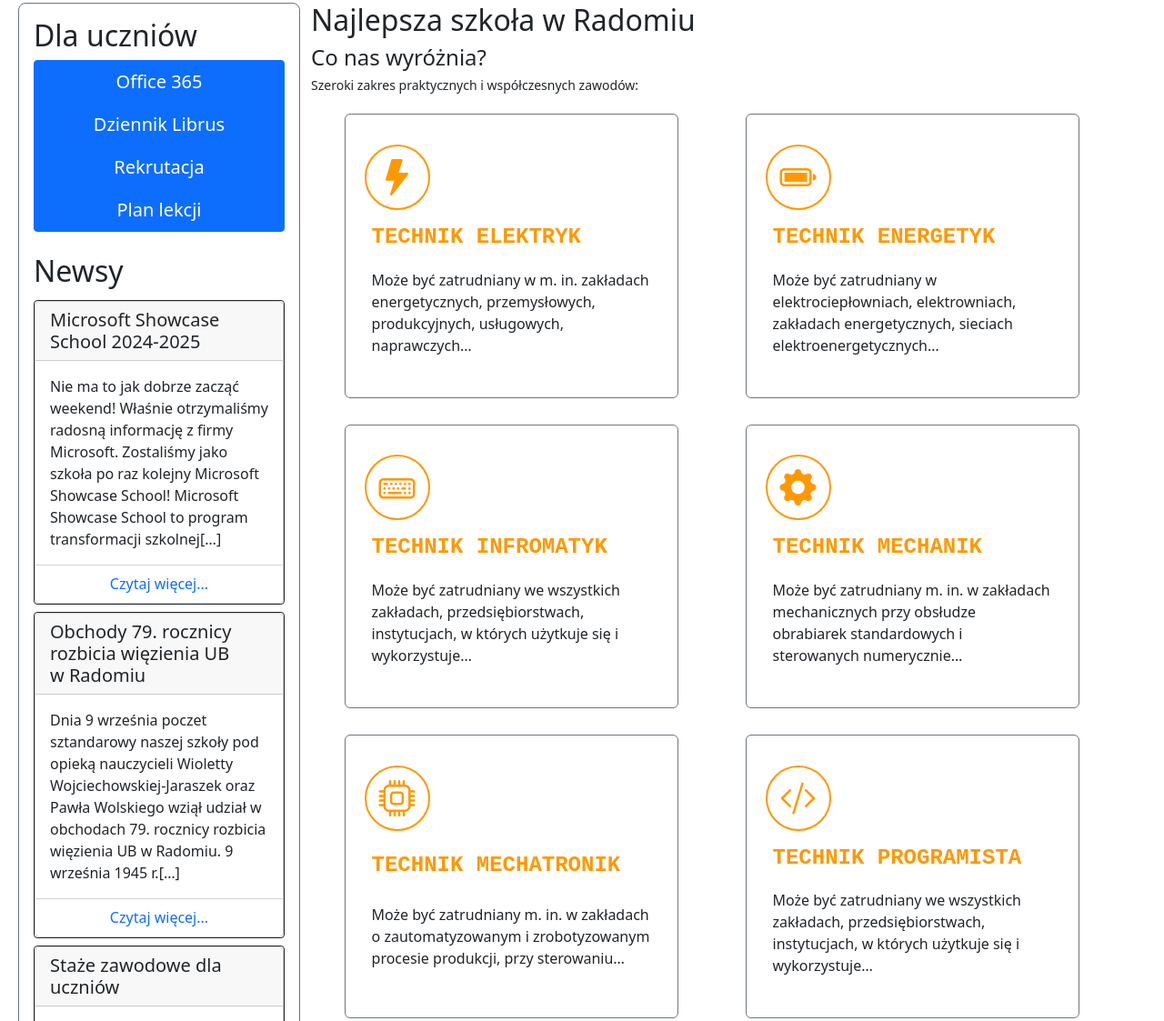
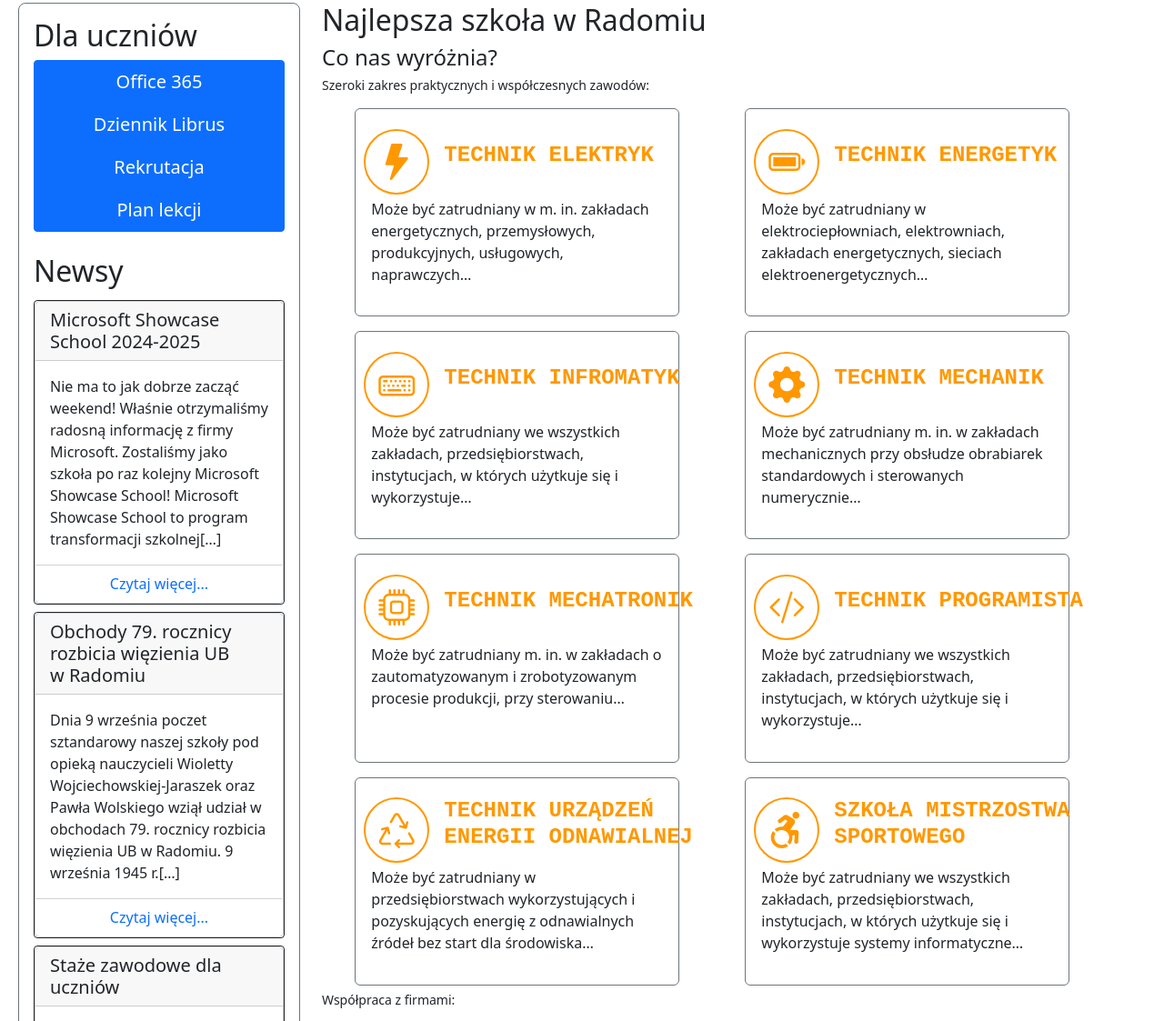
Before and after one commit to bartoszK-zst/bootstrapStronaSzkoly, a plain HTML site: page index.html in a window 1280 px wide. Shown: the part 449-1572 px from the top of the page at 91% size. Drawn offline with nearby package versions, Linux system fonts and the light colour scheme.

Commit message:
Częściowe naprawienie blędu z wyświetlaniem tytułu kart zawodowych

```diff
--- a/index.html
+++ b/index.html
@@ -40,23 +40,31 @@
 			margin: 0.1em;
 		}
 
+		h4{
+			width: auto;
+			overflow-wrap: break-word;
+		}
+
 		.gold-header{
 			color: #FF9800;
 			font-family: monospace;
 			font-weight: bold;
-			margin-top: 0.5em;
-			margin-bottom: 0.5em;
+			align-self: center;
 		}
 
 		.not-a-row{
-			width: auto;
-			margin-bottom: 0.5em;
+			width: fit-content;
+			min-width: 0;
+			margin-bottom: 0.3em;
+			display: flex;
+			justify-content: center;
 		}
 
 		.profession-card{
 			margin: auto;
-			margin-top: 0.9em;
-			margin-bottom: 0.9em;
+			margin-top: 0.5em;
+			margin-bottom: 0.5em;
+			padding: 0.1em;
 			top: 0;
 			-webkit-box-shadow: 0 0 0 0 rgb(255, 255, 255);
 			-moz-box-shadow: 0 0 0 0 rgb(255, 255, 255);
@@ -74,7 +82,7 @@
 	</style>
 </head>
 
-<body>
+<body data-bs-spy="scroll" data-bs-target="#navigation" data-bs-offset="50">
 <!--xxxxxxxxxxxxxxxxxxxxxxxxxxxxxxxxxxxxxxxxxxxxxxxxxxxxxxxxxxxxxxxxxxxxxxxxxxxxxxxxxxxxxxxxxxxxxxxxxx-->
 
 <!--NAGŁÓWEK + NAWIGACJA-->
@@ -85,28 +93,27 @@
 		</div>
 
 		<!--NAWIGACJA-->
-		<nav class="navbar navbar-expand-sm bg-dark navbar-dark">
+		<nav class="navbar navbar-expand-sm bg-dark navbar-dark" id="navigation">
 			<div class="container-fluid">
-				<ul class="navbar-nav">
+					<ul class="navbar-nav justify-content-center">
 						<li class="nav-item">
-						<a class="nav-link active" href="#">Active</a>
+								<a class="nav-link" href="#top-baner-carousel-image-holder">Start</a>
 						</li>
 						<li class="nav-item">
-						<a class="nav-link" href="#">Link</a>
+								<a class="nav-link" href="#profession-card-group-container">Kierunki kształcenia</a>
 						</li>
 						<li class="nav-item">
-						<a class="nav-link" href="#">Link</a>
+								<a class="nav-link" href="#cooperation-with-companies-group">Współpraca z firmami</a>
 						</li>
-					<li class="nav-item">
-						<a class="nav-link disabled" href="#">Disabled</a>
-					</li>
-					<li>
-						<button type="button" class="btn btn-primary" data-bs-toggle="modal" data-bs-target="#logowanieModal">
+				</ul>
+				<ul class="navbar-nav ml-auto justify-content-end">
+					<li class="nav-toggler">
+						<button type="button" class="btn btn-outline-success me-3" data-bs-toggle="modal" data-bs-target="#logowanieModal">
 							Zaloguj się
 						</button>
 					</li>
-					<li>
-						<button type="button" class="btn btn-primary" data-bs-toggle="modal" data-bs-target="#rejestracjaModal">
+					<li class="nav-toggler">
+						<button type="button" class="btn btn-outline-success me-3" data-bs-toggle="modal" data-bs-target="#rejestracjaModal">
 							Zarejestruj się
 						</button>
 					</li>
@@ -233,7 +240,7 @@
   </div>
 
   <!--zdjęcia-->
-  <div class="carousel-inner" style="background:rgba(0, 0, 0, .95) url(szkola1.jpg);background-blend-mode: darken;">
+  <div class="carousel-inner" style="background:rgba(0, 0, 0, .95) url(szkola1.jpg);background-blend-mode: darken;" id="top-baner-carousel-image-holder">
     <div class="carousel-item active">
       <img src="szkola1.jpg" alt="Los Angeles" class="d-block top-baner-carousel-image">
     </div>
@@ -309,111 +316,153 @@
 
 		<!--MAIN-->
 		<div class="col-sm-9">
+			<!-- Karty zawodów -->
+			<div class="container" id="profession-card-group-container">
 			<h2>Najlepsza szkoła w Radomiu</h2>
 			<h4>Co nas wyróżnia?</h4>
 			<h4 class="small">Szeroki zakres praktycznych i współczesnych zawodów:</h4>
 			<div class="row container-fluid">
 
-				<div class="card col-lg-5 profession-card border-secondary" style="padding: 0.8em;">
-					<div class="card-body row">
+				<div class="card col-lg-5 profession-card border-secondary">
+					<div class="card-body">
+						<div class="row flex-nowrap" style="width: 100%;">
 							<i class="col-1- bi bi-lightning-fill gold-circular-border"></i>
 							<div class="not-a-row col-4-">
 								<h4 class="gold-header">TECHNIK ELEKTRYK</h4>
 							</div>
+						</div>
+						<div class="row">
 							<p style="overflow-wrap: anywhere;">
 								Może być zatrudniany w m. in. zakładach energetycznych, przemysłowych, produkcyjnych, usługowych, naprawczych…
 							</p>
 						</div>
 					</div>
+				</div>
 
-				<div class="card col-lg-5 profession-card border-secondary" style="padding: 0.8em;">
-					<div class="card-body row">
+				<div class="card col-lg-5 profession-card border-secondary">
+					<div class="card-body">
+						<div class="row flex-nowrap" style="width: 100%;">
 							<i class="col-1- bi bi-battery-full gold-circular-border"></i>
 							<div class="not-a-row col-4-">
 								<h4 class="gold-header">TECHNIK ENERGETYK</h4>
 							</div>
+						</div>
+						<div class="row">
 							<p>
 								Może być zatrudniany w elektrociepłowniach, elektrowniach, zakładach energetycznych, sieciach elektroenergetycznych…
 							</p>
 						</div>
 					</div>
+				</div>
 
-				<div class="card col-lg-5 profession-card border-secondary" style="padding: 0.8em;">
-					<div class="card-body row">
+				<div class="card col-lg-5 profession-card border-secondary">
+					<div class="card-body">
+						<div class="row flex-nowrap" style="width: 100%;">
 							<i class="col-1- bi bi-keyboard gold-circular-border"></i>
 							<div class="not-a-row col-4-">
 								<h4 class="gold-header">TECHNIK INFROMATYK</h4>
 							</div>
+						</div>
+						<div class="row">
 							<p>
 								Może być zatrudniany we wszystkich zakładach, przedsiębiorstwach, instytucjach, w których użytkuje się i wykorzystuje…
 							</p>
 						</div>
 					</div>
+				</div>
 
-			<div class="card col-lg-5 profession-card border-secondary" style="padding: 0.8em;">
-				<div class="card-body row">
+			<div class="card col-lg-5 profession-card border-secondary">
+				<div class="card-body">
+					<div class="row flex-nowrap" style="width: 100%;">
 						<i class="col-1- bi bi-gear-fill gold-circular-border"></i>
 						<div class="not-a-row col-4-">
 							<h4 class="gold-header">TECHNIK MECHANIK</h4>
 						</div>
+					</div>
+					<div class="row">
 						<p style="overflow-wrap: anywhere;">
 							Może być zatrudniany m. in. w zakładach mechanicznych przy obsłudze obrabiarek standardowych i sterowanych numerycznie…
 						</p>
 					</div>
 				</div>
+			</div>
 
-			<div class="card col-lg-5 profession-card border-secondary" style="padding: 0.8em;">
-				<div class="card-body row">
+			<div class="card col-lg-5 profession-card border-secondary">
+				<div class="card-body">
+					<div class="row flex-nowrap" style="width: 100%;">
 						<i class="col-1- bi bi-cpu gold-circular-border"></i>
 						<div class="not-a-row col-5-">
 							<h4 class="gold-header">TECHNIK MECHATRONIK</h4>
 						</div>
+					</div>
+					<div class="row">
 						<p style="overflow-wrap: anywhere;">
 							Może być zatrudniany m. in. w zakładach o zautomatyzowanym i zrobotyzowanym procesie produkcji, przy sterowaniu…
 						</p>
 					</div>
 				</div>
+			</div>
 
-			<div class="card col-lg-5 profession-card border-secondary" style="padding: 0.8em;">
-				<div class="card-body row">
+			<div class="card col-lg-5 profession-card border-secondary">
+				<div class="card-body">
+					<div class="row flex-nowrap" style="width: 100%;">
 						<i class="col-1- bi bi-code-slash gold-circular-border"></i>
 						<div class="not-a-row col-4-">
 							<h4 class="gold-header">TECHNIK PROGRAMISTA</h4>
 						</div>
+					</div>
+					<div class="row">
 						<p style="overflow-wrap: anywhere;">
 							Może być zatrudniany we wszystkich zakładach, przedsiębiorstwach, instytucjach, w których użytkuje się i wykorzystuje…
 						</p>
 					</div>
 				</div>
+			</div>
 
-			<div class="card col-lg-5 profession-card border-secondary" style="padding: 0.8em;">
-				<div class="card-body row">
+			<div class="card col-lg-5 profession-card border-secondary">
+				<div class="card-body">
+					<div class="row flex-nowrap" style="width: 100%;">
 						<i class="col-1- bi bi-recycle gold-circular-border"></i>
 						<div class="not-a-row col-4-">
 							<h4 class="gold-header">TECHNIK URZĄDZEŃ ENERGII ODNAWIALNEJ</h4>
 						</div>
+					</div>
+					<div class="row">
 						<p style="overflow-wrap: anywhere;">
 							Może być zatrudniany w przedsiębiorstwach wykorzystujących i pozyskujących energię z odnawialnych źródeł bez start dla środowiska…
 						</p>
 					</div>
 				</div>
+			</div>
 
-			<div class="card col-lg-5 profession-card border-secondary" style="padding: 0.8em;">
-				<div class="card-body row">
+			<div class="card col-lg-5 profession-card border-secondary">
+				<div class="card-body">
+					<div class="row flex-nowrap" style="width: 100%;">
 						<i class="col-1- bi bi-person-wheelchair gold-circular-border"></i>
-					<div class="not-a-row col-4-">
+						<div class="not-a-row col-4- profession-card-icon-and-title-holder">
 							<h4 class="gold-header">SZKOŁA MISTRZOSTWA SPORTOWEGO</h4>
 						</div>
+					</div>
+					<div class="row">
 						<p style="overflow-wrap: anywhere;">
 							Może być zatrudniany we wszystkich zakładach, przedsiębiorstwach, instytucjach, w których użytkuje się i wykorzystuje systemy informatyczne…
 						</p>
 					</div>
 				</div>
+			</div>
+
+			</div>
+
+			</div>
+			<!-- Współpraca z firmami -->
+			<div class="container" id="cooperation-with-companies-group">
+				<h4 class="small">Współpraca z firmami:</h4>
+			</div>
 
 
-			<h4 class="small">Współpraca z firmami:</h4>
+		</div>
 
-		</div>
+
 	</div>
 
 
```
Lines whose indentation alone changed are shown as unchanged.
